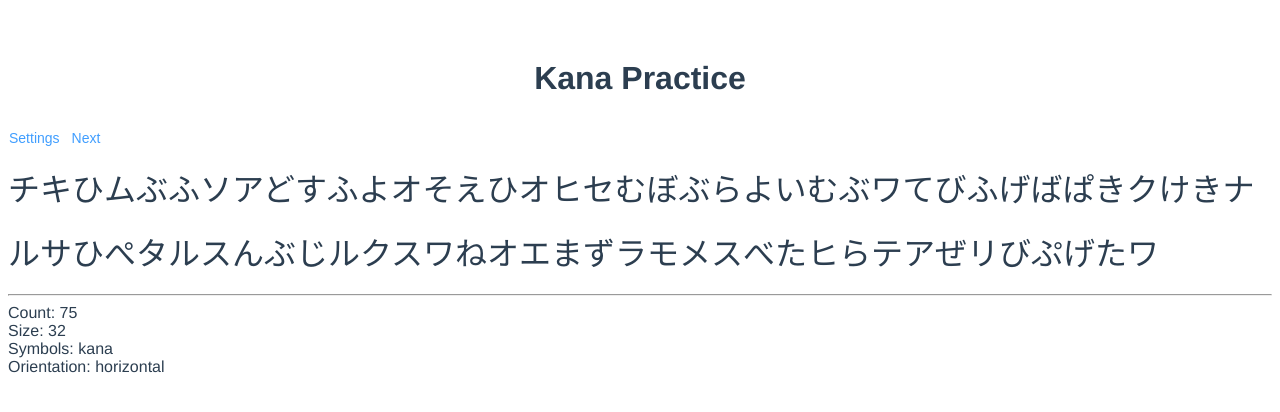
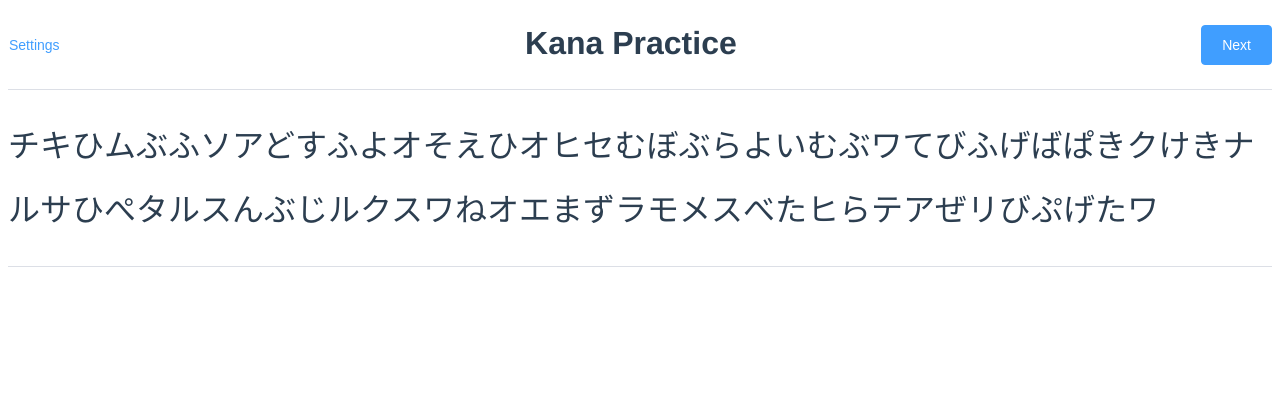
Before and after one commit to tjlahr/kana-practice, a Vue app: page / in a window 1280 px wide. Shown: the top 412 px of the page. Built offline with nearby package versions, Linux system fonts and the light colour scheme.

Commit message:
Clean up header

```diff
--- a/src/App.vue
+++ b/src/App.vue
@@ -9,19 +9,24 @@
       <Controls :settings="settings" />
     </el-drawer>
 
-    <header>
+    <header class="app-header">
+      <el-button @click="drawer = true" type="text">Settings</el-button>
       <h1>Kana Practice</h1>
-      <el-button @click="drawer = true" type="text">Settings</el-button>
-      <el-button @click="setCharacters" type="text">Next</el-button>
+      <el-button @click="setCharacters" type="primary">Next</el-button>
     </header>
+
+    <el-divider></el-divider>
 
     <KanaBlock :characters="characters" :fontSize="settings.size" />
 
-    <hr>
-    <div>Count: {{ settings.count }}</div>
-    <div>Size: {{ settings.size }}</div>
-    <div>Symbols: {{ settings.symbols }}</div>
-    <div>Orientation: {{ settings.orientation }}</div>
+    <el-divider></el-divider>
+
+    <div class="debug-panel" v-if="debug">
+      <div>Count: {{ settings.count }}</div>
+      <div>Size: {{ settings.size }}</div>
+      <div>Symbols: {{ settings.symbols }}</div>
+      <div>Orientation: {{ settings.orientation }}</div>
+    </div>
   </div>
 </template>
 
@@ -45,9 +50,9 @@ export default {
   },
   data() {
     return {
-      refesh: new Date(),
+      drawer: false,
+      debug: false,
       settings: DEFAULT_SETTINGS,
-      drawer: false,
       characters: '',
     };
   },
@@ -68,7 +73,7 @@ export default {
   -webkit-font-smoothing: antialiased;
   -moz-osx-font-smoothing: grayscale;
   color: #2c3e50;
-  margin-top: 60px;
+  margin-top: 25px;
 }
 
 h1 {
@@ -86,4 +91,13 @@ h1 {
   color: inherit;
   margin-bottom: 25px;
 }
+
+.app-header {
+  display: flex;
+  justify-content: space-between;
+}
+
+.app-header h1 {
+  margin: 0;
+}
 </style>
```
